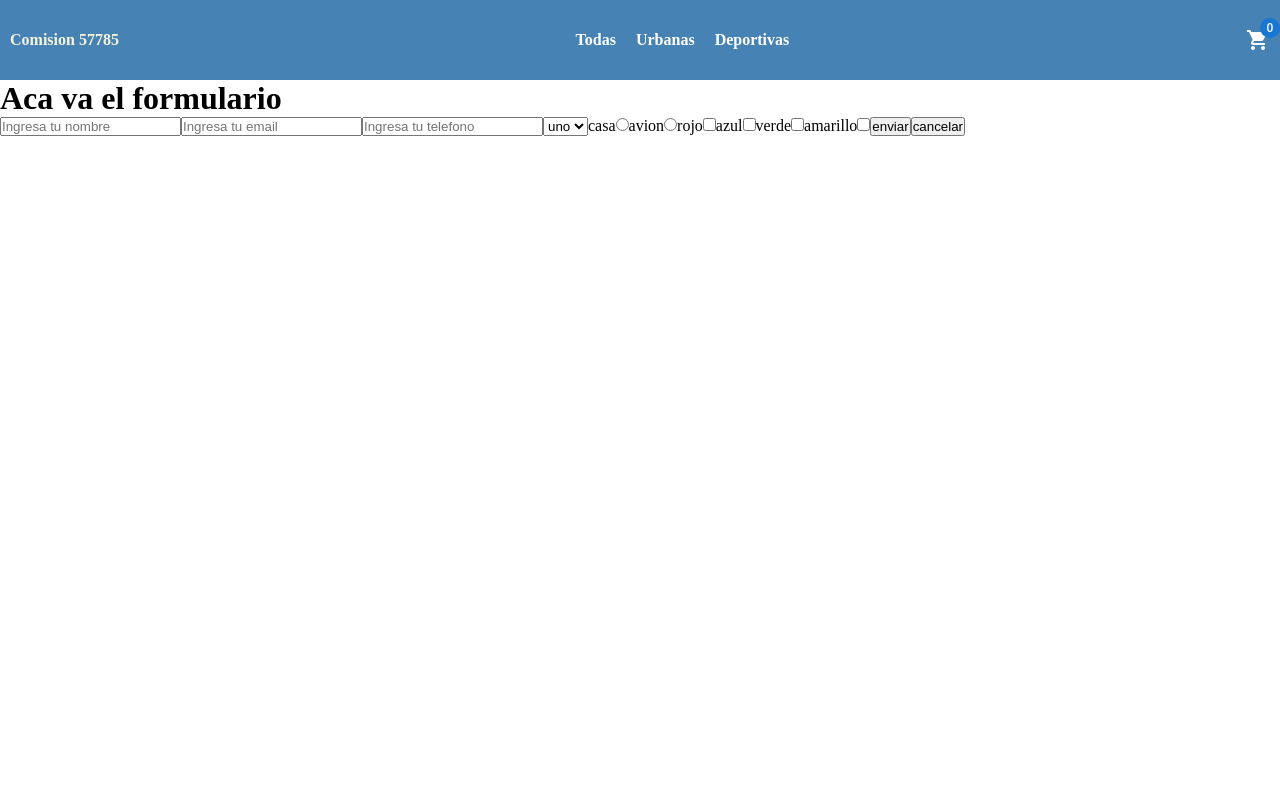
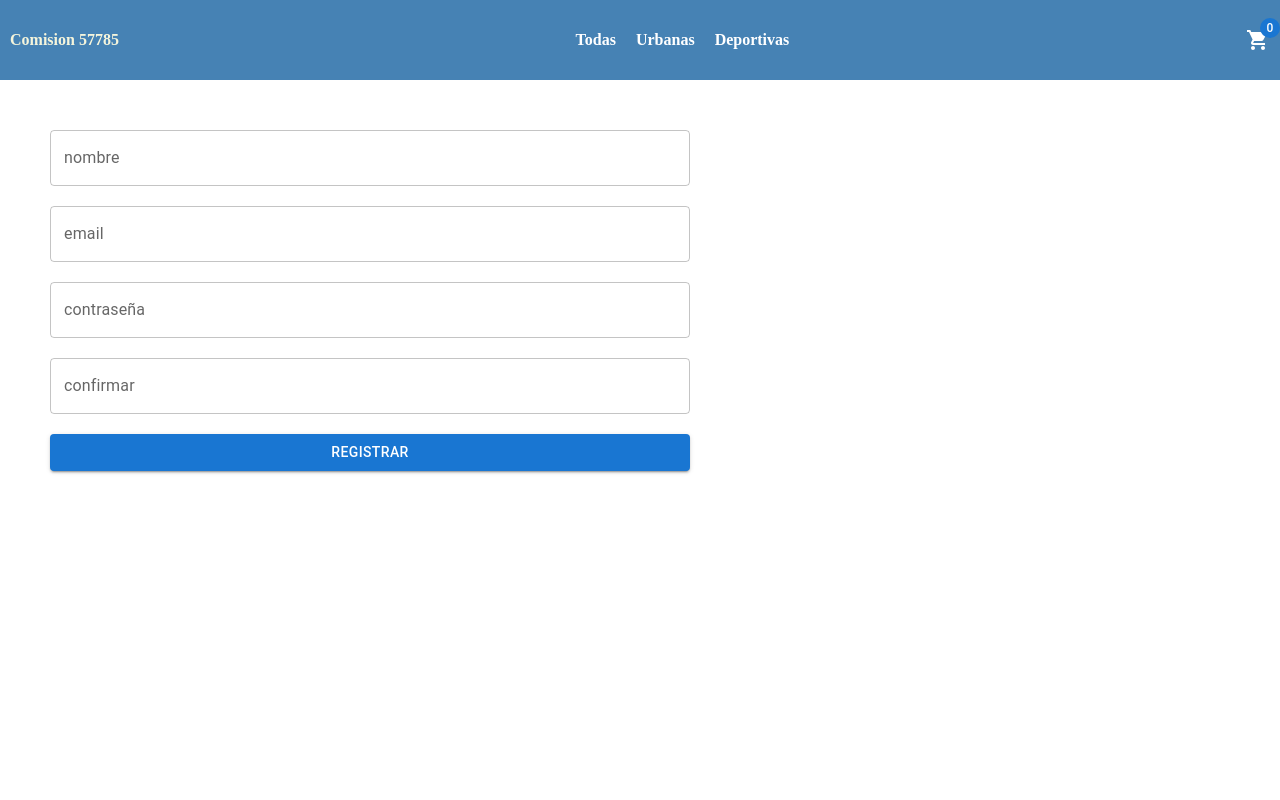
Before and after one commit to jorgeduje/comision-57785, a React (Vite) app: page /checkout in a window 1280 px wide. Shown: the top 800 px of the page. Built offline with nearby package versions, Linux system fonts and the light colour scheme.

Commit message:
formik y yup

```diff
--- a/package.json
+++ b/package.json
@@ -15,12 +15,14 @@
     "@fontsource/roboto": "^5.0.13",
     "@mui/icons-material": "^5.15.20",
     "@mui/material": "^5.15.20",
+    "formik": "^2.4.6",
     "react": "^18.2.0",
     "react-dom": "^18.2.0",
     "react-icons": "^5.2.1",
     "react-router-dom": "^6.24.0",
     "react-spinners": "^0.14.1",
-    "sweetalert2": "^11.12.2"
+    "sweetalert2": "^11.12.2",
+    "yup": "^1.4.0"
   },
   "devDependencies": {
     "@types/react": "^18.2.66",
--- a/src/App.jsx
+++ b/src/App.jsx
@@ -5,6 +5,7 @@ import ItemDetailContainer from "./pages/itemDetailContainer/ItemDetailContainer
 import Layout from "./components/layout/Layout";
 import Checkout from "./pages/checkout/Checkout";
 import CartContextProvider from "./context/CartContext";
+import CheckoutFormik from "./pages/checkoutFormik/CheckoutFormik";
 
 function App() {
   return (
@@ -16,7 +17,7 @@ function App() {
             <Route path="/category/:name" element={<ItemListContainer />} />
             <Route path="/cart" element={<Cart />} />
             <Route path="/itemDetail/:id" element={<ItemDetailContainer />} />
-            <Route path="/checkout" element={<Checkout />} />
+            <Route path="/checkout" element={<CheckoutFormik />} />
           </Route>
 
           <Route path="*" element={<h1> 404 Not found</h1>} />
--- /dev/null
+++ b/src/pages/checkoutFormik/CheckoutFormik.jsx
@@ -0,0 +1,105 @@
+import { Button, TextField } from "@mui/material";
+import { useFormik } from "formik";
+import * as Yup from "yup";
+
+const CheckoutFormik = () => {
+  // estado
+  // crear la funcion envioDelFormulario
+  // crear la funcion del handleChange
+
+  const { handleSubmit, handleChange, values, errors } = useFormik({
+    initialValues: { nombre: "", email: "", contraseña: "", confirmar: "" },
+    onSubmit: (data) => {
+      console.log("se envia");
+      console.log(data);
+    },
+    validationSchema: Yup.object({
+      nombre: Yup.string()
+        .required("este campo es obligatorio")
+        .min(5, "minimo 5")
+        .max(15, "maximo 15"),
+      email: Yup.string()
+        .email("el email debe tener @")
+        .required("este campo es obligatorio"),
+      contraseña: Yup.string()
+        .required("este campo es obligatorio")
+        .matches(
+          /^(?=.*\d)(?=.*[!@#$%^&*])(?=.*[a-z])(?=.*[A-Z])/,
+          "debe tener una mayuscula y bla bla"
+        ),
+      confirmar: Yup.string()
+        .required("este campo es obligatorio")
+        .oneOf([Yup.ref("contraseña")], "las contraseñas no coinciden"),
+    }),
+    validateOnChange: false,
+  });
+
+  //   console.log(values);
+  console.log(errors); // {email: "dsadsa", nombre:"dsa"} - {}
+  console.log(errors.nombre); // ---> undefined | texto
+
+  return (
+    <form
+      onSubmit={handleSubmit}
+      style={{
+        margin: "50px",
+        display: "flex",
+        flexDirection: "column",
+        width: "50%",
+        gap: "20px",
+      }}
+    >
+      <TextField
+        variant="outlined"
+        type="text"
+        label="nombre"
+        name="nombre"
+        onChange={handleChange}
+        error={errors.nombre ? true : false}
+        helperText={errors.nombre}
+      />
+      {/* {errors.nombre && <span> {errors.nombre}</span>} */}
+      <TextField
+        variant="outlined"
+        type="text"
+        label="email"
+        name="email"
+        onChange={handleChange}
+        error={errors.email ? true : false}
+        helperText={errors.email}
+      />
+      <TextField
+        variant="outlined"
+        type="text"
+        label="contraseña"
+        name="contraseña"
+        onChange={handleChange}
+        error={errors.contraseña ? true : false}
+        helperText={errors.contraseña}
+      />
+      <TextField
+        variant="outlined"
+        type="text"
+        label="confirmar"
+        onChange={handleChange}
+        name="confirmar"
+        error={errors.confirmar ? true : false}
+        helperText={errors.confirmar}
+      />
+      {values.nombre === "delivery" && (
+        <TextField
+          variant="outlined"
+          type="text"
+          label="Direccion"
+          onChange={handleChange}
+          name="confirmar"
+        />
+      )}
+      <Button type="submit" variant="contained">
+        Registrar
+      </Button>
+    </form>
+  );
+};
+
+export default CheckoutFormik;
```
Also changed, not shown: 1 other file (tests, documents, lock files or other folders).
